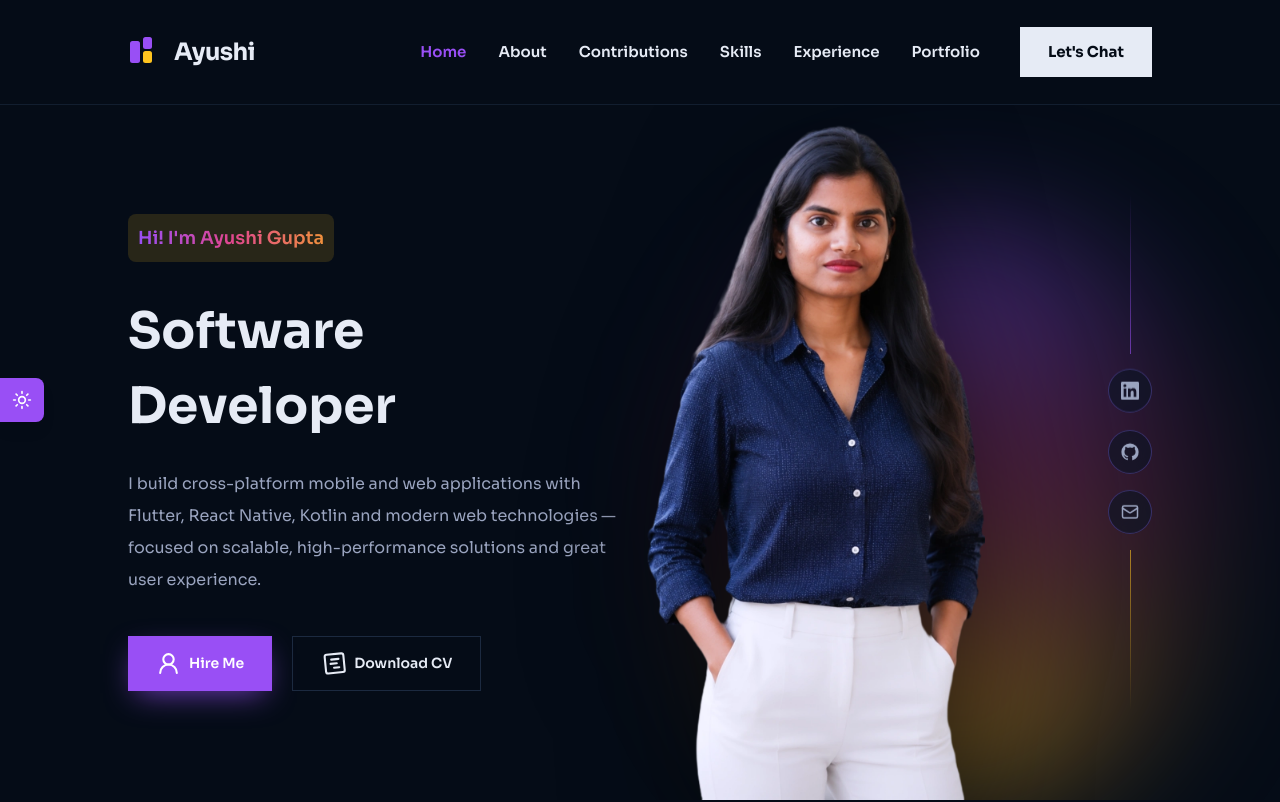
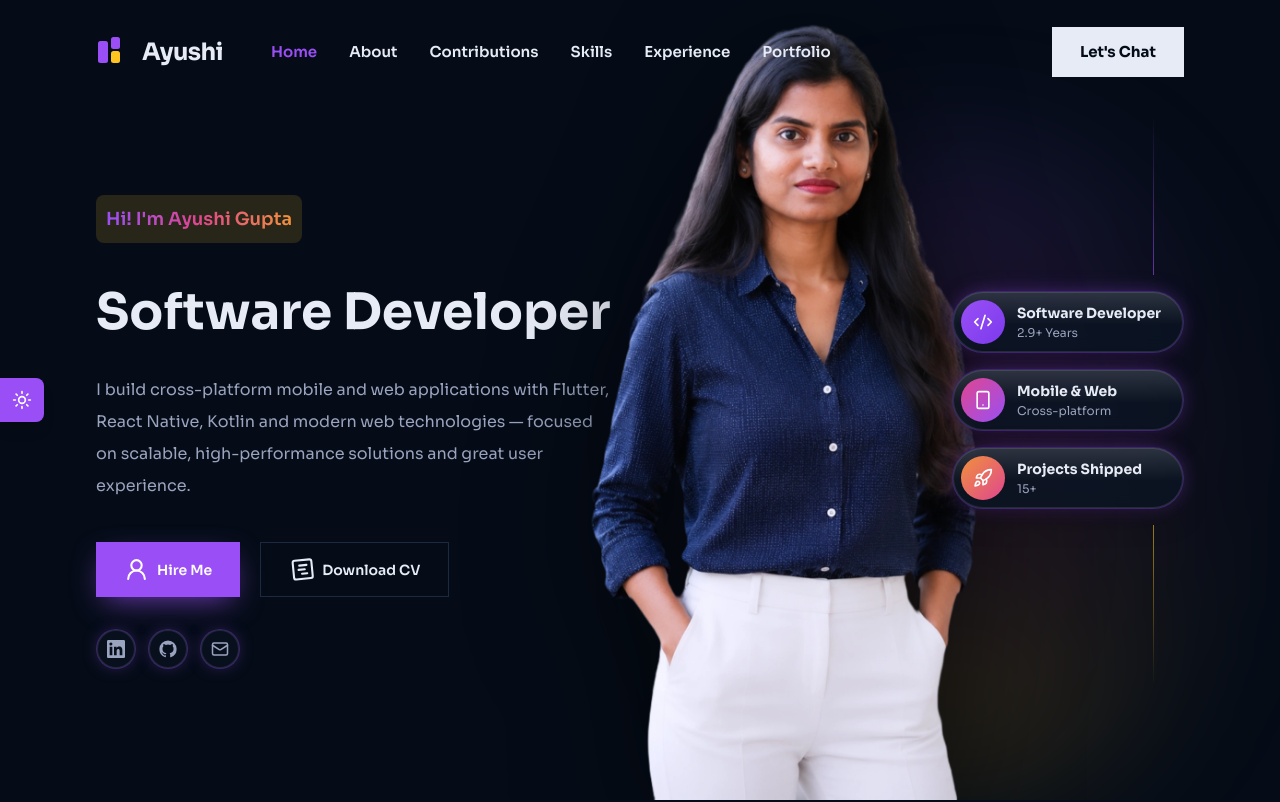
Before and after one commit to ayushigupta009/portfolio, a Next.js app: page / in a window 1280 px wide. Shown: the top 802 px of the page. Built offline with nearby package versions, Linux system fonts and the light colour scheme.

Commit message:
alignements & hero section ui changes and enhancements

```diff
--- a/src/app/globals.css
+++ b/src/app/globals.css
@@ -156,22 +156,22 @@
     background:
       radial-gradient(
           ellipse 78% 38% at 50% 8%,
-          color-mix(in srgb, var(--color-primary) 48%, transparent) 0%,
+          color-mix(in srgb, var(--color-primary) 16%, transparent) 0%,
           transparent 75%
         ),
       radial-gradient(
           ellipse 82% 40% at 50% 42%,
-          color-mix(in srgb, var(--color-brand-pink) 42%, transparent) 0%,
+          color-mix(in srgb, var(--color-brand-pink) 14%, transparent) 0%,
           transparent 75%
         ),
       radial-gradient(
           ellipse 80% 36% at 50% 72%,
-          color-mix(in srgb, var(--color-brand-orange) 40%, transparent) 0%,
+          color-mix(in srgb, var(--color-brand-orange) 13%, transparent) 0%,
           transparent 75%
         ),
       radial-gradient(
           ellipse 72% 32% at 50% 95%,
-          color-mix(in srgb, var(--color-secondary) 45%, transparent) 0%,
+          color-mix(in srgb, var(--color-secondary) 15%, transparent) 0%,
           transparent 75%
         );
   }
--- a/src/components/layout/Footer.tsx
+++ b/src/components/layout/Footer.tsx
@@ -7,7 +7,7 @@ export function Footer() {
 
   return (
     <footer className="relative border-t border-border">
-      <div className="mx-auto w-full px-10 py-14 sm:px-16 lg:px-32">
+      <div className="mx-auto w-full px-7 py-14 sm:px-12 lg:px-24">
         {/* Top row: name + tagline on the left, socials on the right */}
         <div className="flex flex-col gap-8 sm:flex-row sm:items-start sm:justify-between">
           <div>
--- a/src/components/layout/Navbar.tsx
+++ b/src/components/layout/Navbar.tsx
@@ -16,6 +16,17 @@ export function Navbar() {
   const activeId = useScrollSpy(sectionIds);
 
   useEffect(() => {
+    // Land at the top on reload. Otherwise the browser restores the previous
+    // scroll offset, the navbar mounts in its opaque state, and it clips the
+    // top of the hero portrait that is meant to sit over it.
+    if ("scrollRestoration" in history) {
+      history.scrollRestoration = "manual";
+    }
+    // ...unless the URL points at a specific section.
+    if (!window.location.hash) {
+      window.scrollTo(0, 0);
+    }
+
     const onScroll = () => setScrolled(window.scrollY > 24);
     onScroll();
     window.addEventListener("scroll", onScroll, { passive: true });
@@ -33,11 +44,13 @@ export function Navbar() {
   return (
     <header
       className={cn(
-        "fixed inset-x-0 top-0 z-50 border-b border-border/60 transition-all duration-300",
-        scrolled ? "bg-background/90 backdrop-blur-xl" : "bg-background",
+        "fixed inset-x-0 top-0 z-50 transition-all duration-300",
+        scrolled
+          ? "border-b border-border/60 bg-background/90 backdrop-blur-xl"
+          : "border-b border-transparent bg-transparent",
       )}
     >
-      <nav className="flex h-20 items-center justify-between px-10 sm:px-16 lg:h-[104px] lg:px-32">
+      <nav className="flex h-20 items-center justify-between px-7 sm:px-12 lg:h-[104px] lg:px-24">
         {/* Logo */}
         <a href="#home" className="group flex items-center gap-3">
           <svg
@@ -57,10 +70,8 @@ export function Navbar() {
           </span>
         </a>
 
-        {/* Right group: nav links then CTA */}
-        <div className="flex items-center gap-3 lg:gap-10">
-          {/* Desktop nav */}
-          <ul className="hidden items-center gap-8 lg:flex">
+        {/* Desktop nav — sits directly beside the logo, left aligned */}
+        <ul className="ml-12 hidden flex-1 items-center gap-8 lg:flex">
           {navItems.map((item) => {
             const isActive = activeId === item.id;
             return (
@@ -81,6 +92,8 @@ export function Navbar() {
           })}
         </ul>
 
+        {/* Right group: CTA + mobile toggle */}
+        <div className="flex items-center gap-3">
           {/* Desktop CTA */}
           <a
             href="#contact"
--- a/src/components/sections/Hero.tsx
+++ b/src/components/sections/Hero.tsx
@@ -3,32 +3,38 @@
 import Image from "next/image";
 import { motion } from "framer-motion";
 import { UserRound, SquareChartGantt } from "lucide-react";
-import { heroContent } from "@/data/hero";
+import { heroContent, heroBadges } from "@/data/hero";
 import { footerSocialLinks } from "@/data/navigation";
 import { siteConfig } from "@/config/site";
 import { Button } from "@/components/ui/Button";
+import { SocialLinks } from "@/components/ui/SocialLinks";
 import { staggerContainer, fadeUp } from "@/lib/animations";
 
-/** Floating skill pills around the portrait (like the reference badges). */
-const heroBadges = [
-  { label: "Flutter", dot: "#3b82f6", pos: "left-[8%] top-[24%]", delay: 0 },
-  { label: "React Native", dot: "#994ff5", pos: "right-[0%] top-[38%]", delay: 0.4 },
-  { label: "Next.js", dot: "#ffc41f", pos: "right-[6%] bottom-[20%]", delay: 0.8 },
-  { label: "Kotlin", dot: "#e0468f", pos: "left-[5%] bottom-[26%]", delay: 1.2 },
-] as const;
+/**
+ * Wipe the capsule in from the left, hold it, then wipe it back out to the
+ * right — then repeat.
+ */
+const wipeKeyframes = [
+  "inset(0 100% 0 0)",
+  "inset(0 0% 0 0)",
+  "inset(0 0% 0 0)",
+  "inset(0 0 0 100%)",
+  "inset(0 100% 0 0)",
+];
 
 export function Hero() {
   return (
-    <section id="home" className="relative overflow-hidden pt-20 lg:pt-[104px]">
-      {/* Full-bleed two-column split: text on the left, gradient panel on the
-          right that bleeds to the top, right and bottom edges */}
-      <div className="grid grid-cols-1 lg:min-h-[calc(100vh-104px)] lg:grid-cols-12 lg:items-stretch">
+    <section id="home" className="relative overflow-hidden">
+      {/* Full-bleed two-column split. The section itself has no top padding —
+          the portrait runs to the very top of the viewport and the (transparent)
+          navbar floats over it, while the left column keeps its own clearance. */}
+      <div className="grid grid-cols-1 lg:min-h-screen lg:grid-cols-12 lg:items-stretch">
           {/* Left column */}
           <motion.div
             variants={staggerContainer}
             initial="hidden"
             animate="visible"
-            className="flex flex-col justify-center px-10 py-16 sm:px-16 lg:col-span-6 lg:py-24 lg:pl-32 lg:pr-6"
+            className="flex flex-col justify-center px-7 pb-16 pt-36 sm:px-12 lg:col-span-6 lg:translate-y-8 lg:py-24 lg:pl-24 lg:pr-6"
           >
             <motion.span
               variants={fadeUp}
@@ -73,6 +79,10 @@ export function Hero() {
                 Download CV
               </Button>
             </motion.div>
+
+            <motion.div variants={fadeUp} className="mt-8">
+              <SocialLinks links={footerSocialLinks} />
+            </motion.div>
           </motion.div>
 
           {/* Right column — the portrait sits directly on the page background */}
@@ -80,7 +90,7 @@ export function Hero() {
             initial={{ opacity: 0, scale: 0.98 }}
             animate={{ opacity: 1, scale: 1 }}
             transition={{ duration: 0.7, ease: [0.22, 1, 0.36, 1], delay: 0.15 }}
-            className="relative flex min-h-[500px] items-end justify-center px-6 pr-28 pt-10 lg:col-span-6 lg:min-h-full lg:pl-0 lg:pr-72 lg:pt-0"
+            className="relative flex min-h-[560px] items-end justify-center px-6 pr-20 pt-24 lg:col-span-6 lg:min-h-full lg:pl-0 lg:pr-32 lg:pt-0"
           >
             {/* Multi-colour brand aura behind the portrait so it lifts off the page */}
             <motion.div
@@ -116,9 +126,15 @@ export function Hero() {
               className="relative z-10 flex items-end"
             > */}
               <motion.div
-                initial={{ opacity: 0, scale: 0.92, filter: "blur(10px)" }}
-                animate={{ opacity: 1, scale: 1, filter: "blur(0px)" }}
-                transition={{ duration: 0.9, delay: 0.2, ease: [0.22, 1, 0.36, 1] }}
+                initial={{ opacity: 0, scale: 0.92, filter: "blur(10px)", x: 0 }}
+                animate={{ opacity: 1, scale: 1, filter: "blur(0px)", x: -110 }}
+                transition={{
+                  duration: 0.9,
+                  delay: 0.2,
+                  ease: [0.22, 1, 0.36, 1],
+                  // Slide out of the capsules' way as they unfurl.
+                  x: { duration: 0.7, delay: 2.6, ease: [0.22, 1, 0.36, 1] },
+                }}
                 whileHover={{ scale: 1.03, y: 14 }}
                 className="relative z-10 flex items-end"
               >
@@ -128,58 +144,112 @@ export function Hero() {
                   width={846}
                   height={1686}
                   priority
-                  className="h-auto max-h-[600px] w-auto object-contain object-bottom drop-shadow-[0_25px_60px_rgba(0,0,0,0.55)] md:max-h-[730px] lg:max-h-[calc(100vh-125px)]"
+                  className="h-auto max-h-[600px] w-auto object-contain object-bottom drop-shadow-[0_25px_60px_rgba(0,0,0,0.55)] md:max-h-[730px] lg:max-h-[calc(100vh-24px)]"
                 />
               </motion.div>
             {/*
              </motion.div> */}
 
-            {/* Vertical social rail pinned to the right edge of the portrait */}
-            <motion.div
-              variants={staggerContainer}
-              initial="hidden"
-              animate="visible"
-              className="absolute right-10 top-1/2 z-20 flex -translate-y-1/2 flex-col items-center gap-4 lg:right-32"
-            >
+            {/* Skill capsules stacked down the left of the portrait */}
+            {/* <div className="absolute bottom-16 left-0 z-20 hidden flex-col gap-4 lg:flex">
+              {heroBadges.map(({ icon: Icon, label, meta, gradient }, i) => (
+                <motion.div
+                  key={label}
+                  // animate={{ clipPath: wipeKeyframes }}
+                  // transition={{
+                  //   duration: 6,
+                  //   times: [0, 0.16, 0.62, 0.8, 1],
+                  //   ease: "easeInOut",
+                  //   repeat: Infinity,
+                  //   delay: i * 0.7,
+                  // }}
+                  className="flex items-center gap-3 rounded-2xl border border-border bg-surface/80 py-3 pl-3 pr-6 shadow-[0_12px_32px_-12px_rgba(0,0,0,0.6)] backdrop-blur"
+                >
+                  <span
+                    className="grid h-10 w-10 shrink-0 place-items-center rounded-full text-white"
+                    style={{ backgroundImage: gradient }}
+                  >
+                    <Icon className="h-5 w-5" />
+                  </span>
+                  <span className="min-w-0">
+                    <span className="block whitespace-nowrap text-sm font-bold text-foreground">
+                      {label}
+                    </span>
+                    <span className="mt-0.5 block whitespace-nowrap text-xs text-muted">
+                      {meta}
+                    </span>
+                  </span>
+                </motion.div>
+              ))}
+            </div> */}
+
+            {/* Info capsules pinned to the right edge of the portrait. Each
+                starts as just its icon, then unfurls leftwards to reveal the
+                text — once, on load. */}
+            <div className="absolute right-7 top-1/2 z-20 hidden -translate-y-1/2 flex-col items-end gap-4 lg:right-24 lg:flex">
+              {/* Hairlines top and bottom, centred on the collapsed icon */}
               <motion.span
-                variants={fadeUp}
-                className="h-40 w-px bg-gradient-to-b from-transparent to-primary/60"
+                initial={{ opacity: 0, scaleY: 0 }}
+                animate={{ opacity: 1, scaleY: 1 }}
+                transition={{ duration: 0.6, delay: 0.7, ease: [0.22, 1, 0.36, 1] }}
+                style={{ transformOrigin: "bottom" }}
+                className="mr-[30px] h-40 w-px bg-gradient-to-b from-transparent to-primary/60"
               />
 
-              {footerSocialLinks.map(({ label, href, icon: Icon }, i) => (
-                <motion.span key={label} variants={fadeUp} className="inline-flex">
-                <motion.a
-                  href={href}
-                  target="_blank"
-                  rel="noopener noreferrer"
-                  aria-label={label}
-                  whileHover={{ scale: 1.12 }}
-                  whileTap={{ scale: 0.95 }}
-                  animate={{ y: [0, -6, 0] }}
+              {heroBadges.map(({ icon: Icon, label, meta, gradient }, i) => (
+                <motion.div
+                  key={label}
+                  initial={{ opacity: 0, scale: 0.8 }}
+                  animate={{ opacity: 1, scale: 1 }}
                   transition={{
-                    y: {
-                      duration: 3.2,
-                      ease: "easeInOut",
-                      repeat: Infinity,
-                      delay: i * 0.35,
-                    },
+                    duration: 0.45,
+                    delay: 0.9 + i * 0.15,
+                    ease: [0.22, 1, 0.36, 1],
                   }}
-                  className="group relative grid h-11 w-11 place-items-center rounded-full border border-border bg-surface/60 text-muted backdrop-blur transition-colors duration-300 hover:border-transparent hover:text-white"
+                  className="relative flex items-center rounded-full border border-primary/35 bg-surface/80 p-2 shadow-[0_12px_32px_-12px_rgba(0,0,0,0.6),0_0_22px_-6px_color-mix(in_srgb,var(--color-primary)_60%,transparent)] backdrop-blur"
                 >
-                  {/* Gradient fill + glow revealed on hover */}
-                  <span className="absolute inset-0 rounded-full bg-[linear-gradient(135deg,#994ff5,#e0468f,#f0913c)] opacity-0 shadow-[0_10px_30px_-8px_color-mix(in_srgb,var(--color-primary)_85%,transparent)] transition-opacity duration-300 group-hover:opacity-100" />
-                  {/* Pulsing halo so the rail reads as interactive at rest */}
-                  <span className="absolute inset-0 animate-[glow_4s_ease-in-out_infinite] rounded-full ring-1 ring-primary/30" />
-                  <Icon className="relative h-[18px] w-[18px]" />
-                </motion.a>
-                </motion.span>
+                  {/* Inner light catch along the top edge */}
+                  <span className="pointer-events-none absolute inset-0 rounded-full bg-[linear-gradient(180deg,rgba(255,255,255,0.14),transparent_55%)] ring-1 ring-inset ring-white/10" />
+
+                  <span
+                    className="relative grid h-11 w-11 shrink-0 place-items-center rounded-full text-white"
+                    style={{ backgroundImage: gradient }}
+                  >
+                    <Icon className="h-5 w-5" />
+                  </span>
+
+                  {/* Text unfurls from the right edge, so the card grows leftwards */}
+                  <motion.span
+                    initial={{ width: 0, opacity: 0 }}
+                    animate={{ width: 170, opacity: 1 }}
+                    transition={{
+                      width: {
+                        duration: 0.6,
+                        delay: 2.5 + i * 0.15,
+                        ease: [0.22, 1, 0.36, 1],
+                      },
+                      opacity: { duration: 0.3, delay: 2.4 + i * 0.15 },
+                    }}
+                    className="relative overflow-hidden"
+                  >
+                    <span className="block whitespace-nowrap px-3 text-sm font-bold text-foreground">
+                      {label}
+                    </span>
+                    <span className="mt-0.5 block whitespace-nowrap px-3 text-xs text-muted">
+                      {meta}
+                    </span>
+                  </motion.span>
+                </motion.div>
               ))}
 
               <motion.span
-                variants={fadeUp}
-                className="h-40 w-px bg-gradient-to-t from-transparent to-secondary/60"
+                initial={{ opacity: 0, scaleY: 0 }}
+                animate={{ opacity: 1, scaleY: 1 }}
+                transition={{ duration: 0.6, delay: 0.7, ease: [0.22, 1, 0.36, 1] }}
+                style={{ transformOrigin: "top" }}
+                className="mr-[30px] h-40 w-px bg-gradient-to-t from-transparent to-secondary/60"
               />
-            </motion.div>
+            </div>
 
             {/* Floating skill badges around the portrait */}
             {/* {heroBadges.map((badge) => (
--- a/src/components/sections/Portfolio.tsx
+++ b/src/components/sections/Portfolio.tsx
@@ -75,7 +75,7 @@ export function Portfolio() {
 
                 {/* Hover actions */}
                 <div className="absolute inset-0 flex items-center justify-center gap-3 opacity-0 transition-opacity duration-300 group-hover:opacity-100">
-                  {project.liveUrl && (
+                  {/* {project.liveUrl && (
                     <a
                       href={project.liveUrl}
                       target="_blank"
@@ -85,7 +85,7 @@ export function Portfolio() {
                     >
                       <ExternalLink className="h-5 w-5" />
                     </a>
-                  )}
+                  )} */}
                   {project.repoUrl && (
                     <a
                       href={project.repoUrl}
--- a/src/components/ui/SocialLinks.tsx
+++ b/src/components/ui/SocialLinks.tsx
@@ -25,9 +25,11 @@ export function SocialLinks({
           target="_blank"
           rel="noopener noreferrer"
           aria-label={label}
-          className="group grid h-10 w-10 place-items-center rounded-full border border-border text-muted transition-all duration-300 hover:-translate-y-0.5 hover:border-primary hover:text-primary"
+          className="group relative grid h-10 w-10 place-items-center rounded-full border border-primary/35 bg-surface/60 text-muted shadow-[0_0_18px_-6px_color-mix(in_srgb,var(--color-primary)_60%,transparent)] ring-1 ring-inset ring-white/10 transition-all duration-300 hover:-translate-y-1 hover:scale-110 hover:border-transparent hover:text-white hover:shadow-[0_10px_28px_-8px_color-mix(in_srgb,var(--color-primary)_85%,transparent)]"
         >
-          <Icon className={cn("h-[18px] w-[18px]", iconClassName)} />
+          {/* Brand gradient fill, revealed on hover */}
+          <span className="pointer-events-none absolute inset-0 rounded-full bg-[linear-gradient(135deg,#994ff5,#e0468f,#f0913c)] opacity-0 transition-opacity duration-300 group-hover:opacity-100" />
+          <Icon className={cn("relative h-[18px] w-[18px]", iconClassName)} />
         </a>
       ))}
     </div>
--- a/src/data/hero.ts
+++ b/src/data/hero.ts
@@ -1,3 +1,5 @@
+import { Code2, Smartphone, Rocket } from "lucide-react";
+
 /**
  * Hero section content — matches the reference layout: a small greeting
  * badge with the name, and a large heading with the role.
@@ -8,3 +10,25 @@ export const heroContent = {
   description:
     "I build cross-platform mobile and web applications with Flutter, React Native, Kotlin and modern web technologies — focused on scalable, high-performance solutions and great user experience.",
 } as const;
+
+/** Info cards stacked to the left of the hero portrait. */
+export const heroBadges = [
+  {
+    icon: Code2,
+    label: "Software Developer",
+    meta: "2.9+ Years",
+    gradient: "linear-gradient(135deg,#994ff5,#7c3aed)",
+  },
+  {
+    icon: Smartphone,
+    label: "Mobile & Web",
+    meta: "Cross-platform",
+    gradient: "linear-gradient(135deg,#e0468f,#994ff5)",
+  },
+  {
+    icon: Rocket,
+    label: "Projects Shipped",
+    meta: "15+",
+    gradient: "linear-gradient(135deg,#f0913c,#e0468f)",
+  },
+] as const;
```
Also changed, not shown: src/components/sections/About.tsx (+8 -3 lines). Lines whose indentation alone changed are shown as unchanged.
